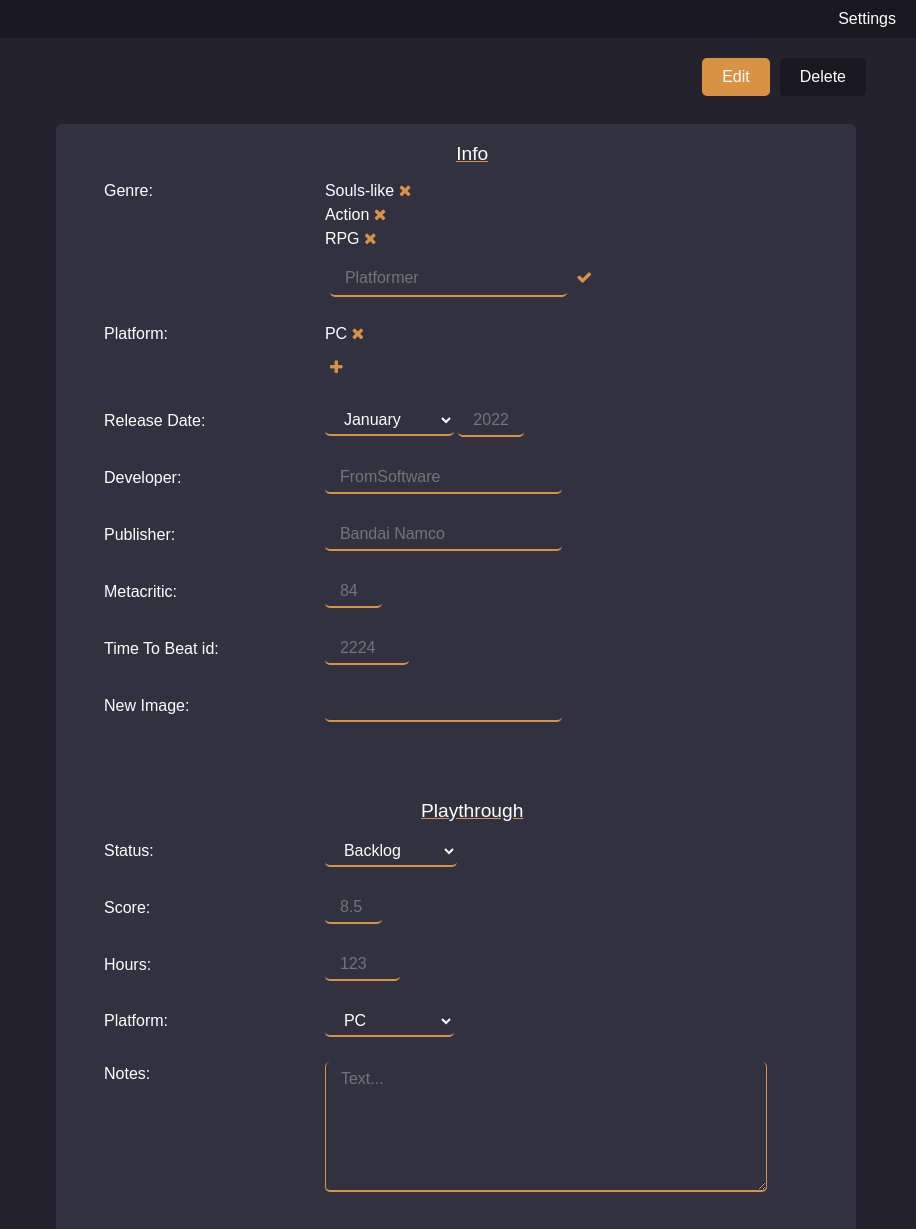
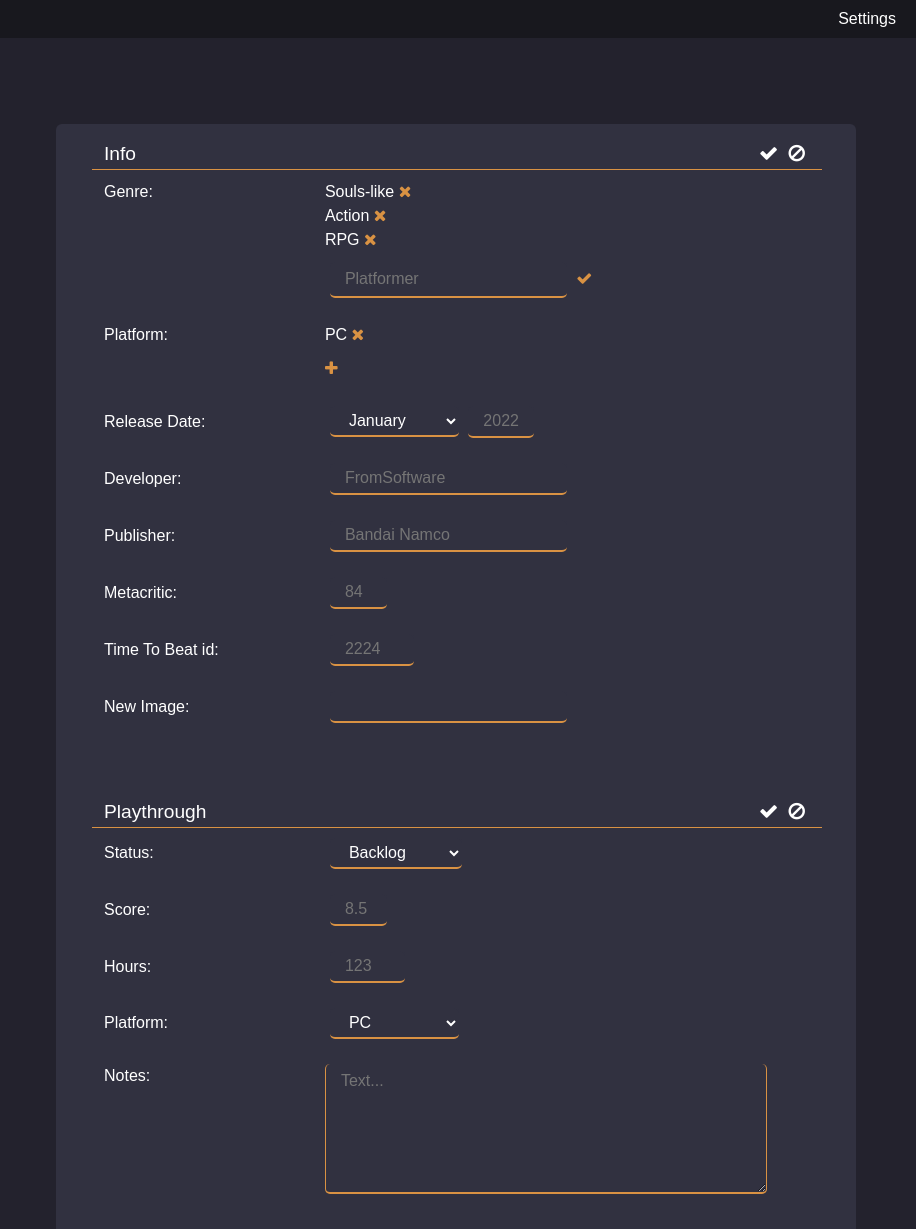
Before and after one commit to asanh/backlog-template, a plain HTML site: page game-edit.html in a window 1280 px wide. Shown: the top 1229 px of the page, 364-1280 px from the left. Drawn offline with Linux system fonts and the light colour scheme.

Commit message:
Move buttons again and fixes

```diff
--- a/css/game.css
+++ b/css/game.css
@@ -67,23 +67,32 @@
 }
 
 .tab-block-title {
-  width: 100%;
+  width: 96%;
   font-size: larger;
-  text-decoration: underline #d99243;
+  /*text-decoration: underline #d99243;*/
   display: flex;
   margin-bottom: 10px;
-  justify-content: center;
+  justify-content: space-between;
+  border-bottom: 1px solid #d99243;
+}
+
+.block-button {
+  margin-right: 5px;
+}
+
+.block-button .fa-remove, .block-button .fa-check {
+  color: white !important;
 }
 
 .second-block {
   margin-top: 50px;
 }
 
-.toolbar .button {
+.game-form-toolbar .button {
   margin-right: 10px;
 }
 
-.game-form a {
+.description-item a {
   color: #d99243 !important;
 }
 
@@ -98,6 +107,7 @@ ul {
 
 input, select {
   padding: 5px 15px;
+  margin-left: 5px;
   border: none;
   border-bottom: 2px solid #d99243;
   border-radius: 5px;
@@ -114,7 +124,6 @@ input:focus {
 
 .add-input {
   margin-top: 10px;
-  margin-left: 5px;
 }
 
 .release-year-input {
--- a/game-edit.html
+++ b/game-edit.html
@@ -35,11 +35,6 @@
     <div>
       <h2>Dark Souls</h2>
     </div>
-
-    <div class="toolbar">
-      <a href="game-edit.html" class="button button-orange">Edit</a>
-      <a href="#" class="button button-black">Delete</a>
-    </div>
   </div>
   <div class="content">
     <div class="game-card">
@@ -53,6 +48,14 @@
           <div class="row">
             <div class="tab-block-title">
               <span class="block-title">Info</span>
+              <div class="game-form-toolbar">
+                <a href="game.html" class="block-button">
+                  <span class="fa fa-check"></span>
+                </a>
+                <a href="game.html" class="block-button">
+                  <span class="fa fa-ban"></span>
+                </a>
+              </div>
             </div>
           </div>
           <div class="row">
@@ -178,6 +181,14 @@
           <div class="row">
             <div class="tab-block-title second-block">
               <span class="block-title">Playthrough</span>
+              <div class="game-form-toolbar">
+                <a href="game.html" class="block-button">
+                  <span class="fa fa-check"></span>
+                </a>
+                <a href="game.html" class="block-button">
+                  <span class="fa fa-ban"></span>
+                </a>
+              </div>
             </div>
           </div>
 
```
Also changed, not shown: game.html (+13 -5 lines).
